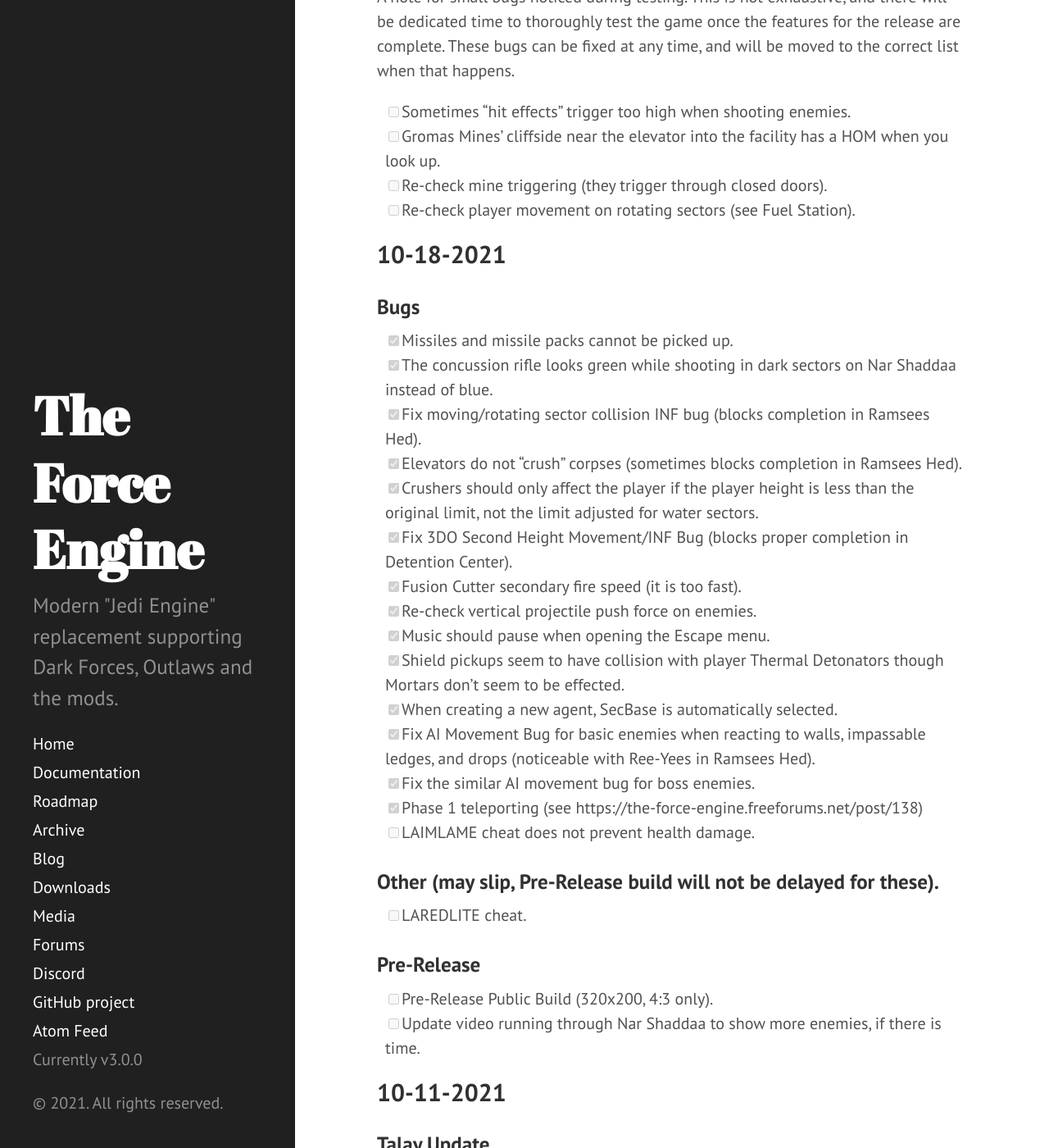
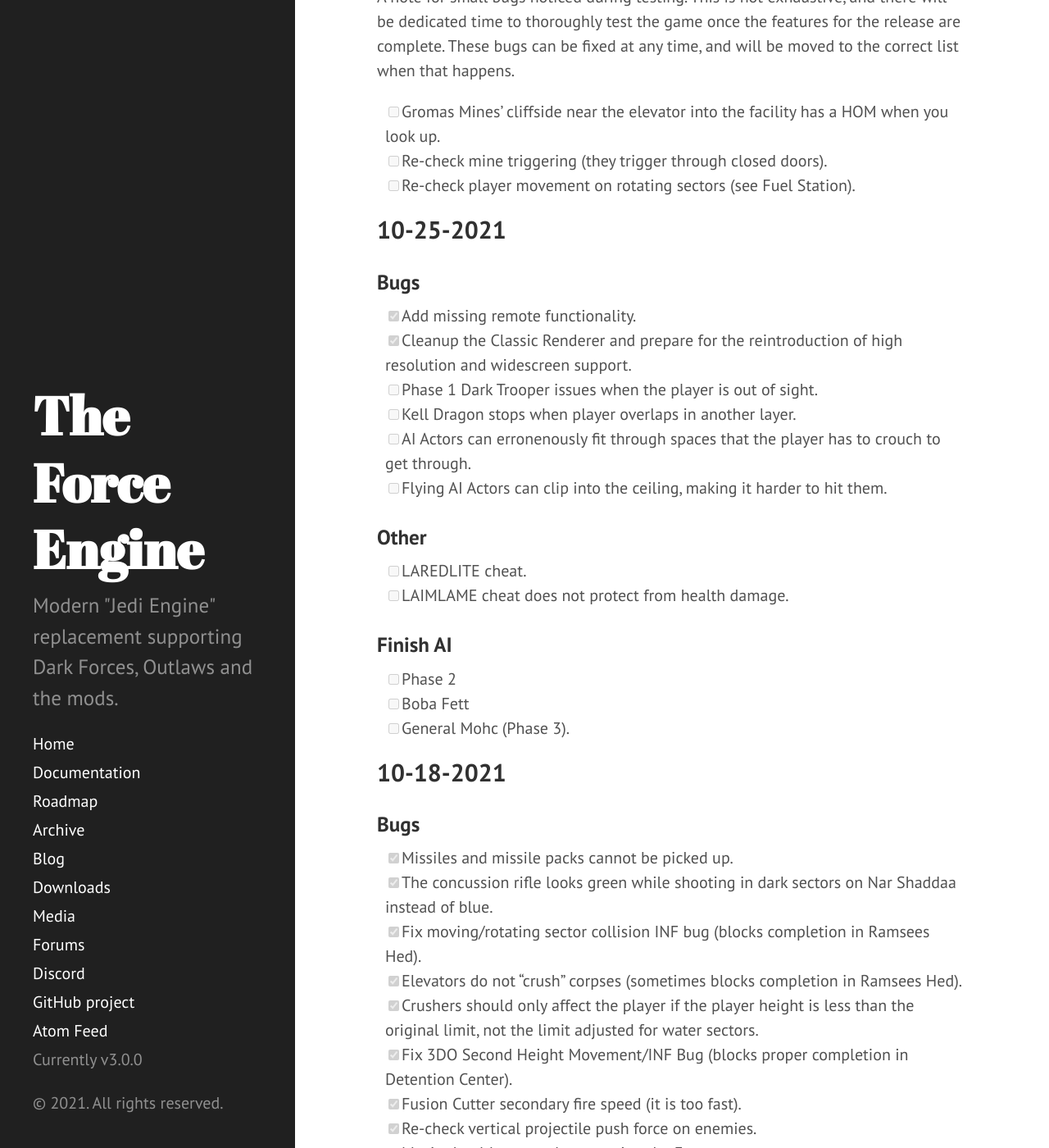
Before and after one commit to TheForceEngine/TheForceEngine.github.io, a Jekyll site: the page built from ProgressTracker.md, in a window 1280 px wide and 1400 px high, scrolled down 403 px. Shown: the whole window at 82% size. Built offline with Jekyll 4.4.1, drawn with Linux system fonts in a browser that asks for light colours; some of the changed text lies outside the part shown.

Commit message:
Update ProgressTracker.md

```diff
--- a/ProgressTracker.md
+++ b/ProgressTracker.md
@@ -8,10 +8,27 @@
 
 ## Bugs
 A note for small bugs noticed during testing. This is not exhaustive, and there will be dedicated time to thoroughly test the game once the features for the release are complete. These bugs can be fixed at any time, and will be moved to the correct list when that happens.
-- [ ] Sometimes "hit effects" trigger too high when shooting enemies.
 - [ ] Gromas Mines' cliffside near the elevator into the facility has a HOM when you look up.
 - [ ] Re-check mine triggering (they trigger through closed doors).
 - [ ] Re-check player movement on rotating sectors (see Fuel Station).
+
+## 10-25-2021
+### Bugs
+- [x] Add missing remote functionality.
+- [x] Cleanup the Classic Renderer and prepare for the reintroduction of high resolution and widescreen support.
+- [ ] Phase 1 Dark Trooper issues when the player is out of sight.
+- [ ] Kell Dragon stops when player overlaps in another layer.
+- [ ] AI Actors can erronenously fit through spaces that the player has to crouch to get through.
+- [ ] Flying AI Actors can clip into the ceiling, making it harder to hit them.
+
+### Other
+- [ ] LAREDLITE cheat.
+- [ ] LAIMLAME cheat does not protect from health damage.
+
+### Finish AI
+- [ ] Phase 2
+- [ ] Boba Fett
+- [ ] General Mohc (Phase 3).
 
 ## 10-18-2021
 ### Bugs
@@ -29,14 +46,11 @@
 - [x] Fix AI Movement Bug for basic enemies when reacting to walls, impassable ledges, and drops (noticeable with Ree-Yees in Ramsees Hed).
 - [x] Fix the similar AI movement bug for boss enemies.
 - [x] Phase 1 teleporting (see https://the-force-engine.freeforums.net/post/138)
+- [x] Sometimes "hit effects" trigger too high when shooting enemies.
 - [ ] LAIMLAME cheat does not prevent health damage.
 
-### Other (may slip, Pre-Release build will not be delayed for these).
-- [ ] LAREDLITE cheat.
-
 ### Pre-Release
-- [ ] Pre-Release Public Build (320x200, 4:3 only).
-- [ ] Update video running through Nar Shaddaa to show more enemies, if there is time.
+- [x] Pre-Release Public Builds (320x200, 4:3 only).
 
 ## 10-11-2021
 ### Talay Update
```
